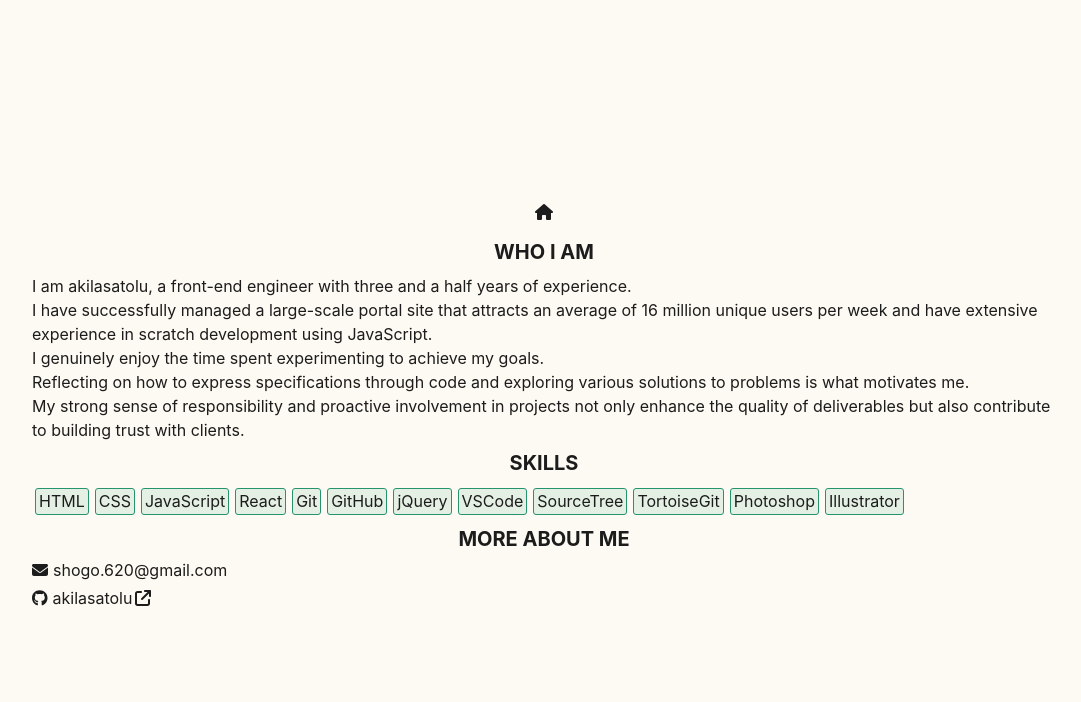
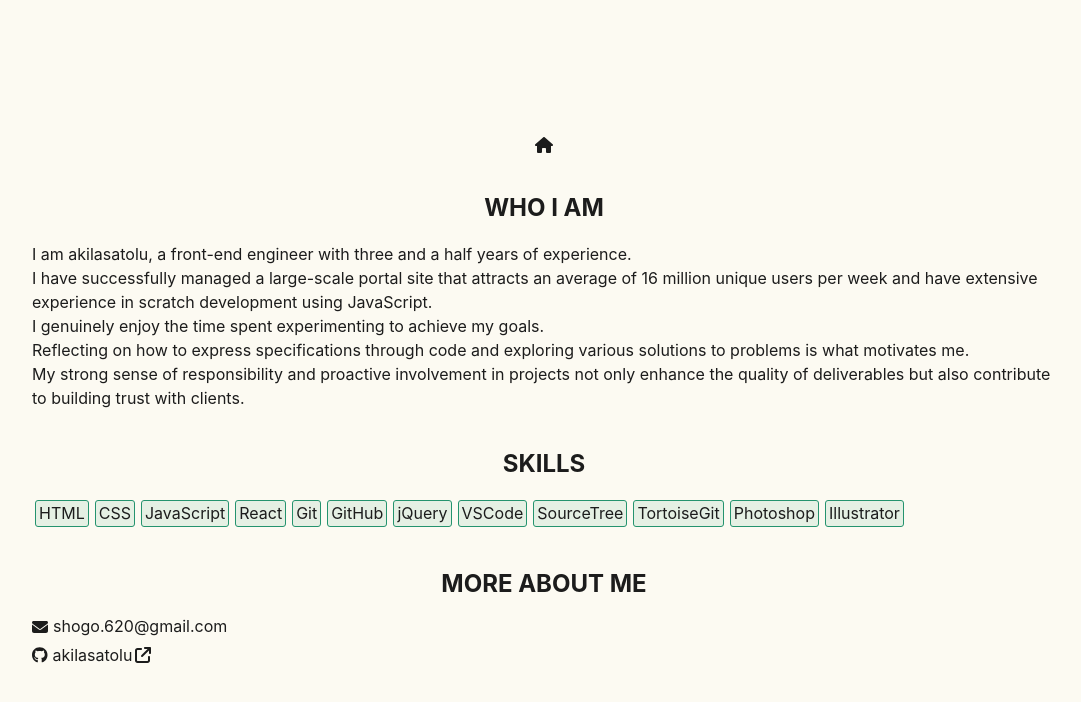
Before and after one commit to akilasatolu/akilasatolu, a React (Create React App) app: page /akilasatolu/me in a window 1280 px wide. Shown: the top 702 px of the page, without its empty margins (96-1177 px from the left). Built offline with nearby package versions, Linux system fonts and the light colour scheme.

Commit message:
mod インデント、クラス名、CSSの修正

```diff
--- a/src/App.css
+++ b/src/App.css
@@ -1,4 +1,4 @@
-.App {
+.app {
     text-align: center;
     background-color: var(--main-bg-color);
     color: var(--main-text-color);
@@ -7,10 +7,55 @@
     flex-direction: column;
     align-items: center;
     justify-content: center;
-    font-size: 16px;
+    font-size: var(--font-size-normal);
 }
 
-.App-inner {
+.app_inner {
     width: 80%;
-    padding: 24px 0;
+    padding: 40px 0;
 }
+
+.section {
+    padding-top: 20px;
+}
+
+.section_title {
+    font-weight: bold;
+    font-size: var(--font-size-large);
+    padding: 10px 0;
+}
+
+.section_body {
+    padding: 10px 0;
+}
+
+.badge_list {
+    display: flex;
+    flex-wrap: wrap;
+}
+
+.badge_item {
+    margin: 3px;
+    padding: 3px;
+    background: rgba(36, 147, 110, 0.1);
+    border-radius: 3px;
+    border: 1px solid var(--main-highlight-color);
+}
+
+.badge_list .badge_item {
+    margin-top: 3px;
+}
+
+.list_column {
+    display: flex;
+    flex-direction: column;
+}
+
+.list_column_item {
+    margin-top: 10px;
+}
+
+.list_column_item_l {
+    margin-top: 20px;
+    font-size: var(--font-size-large);
+}
--- a/src/App.js
+++ b/src/App.js
@@ -1,5 +1,3 @@
-import './App.css';
-import './Components/Components.css';
 import { BrowserRouter as Router, Routes, Route } from 'react-router-dom';
 import Home from './pages/Home';
 import Me from './pages/Me';
@@ -8,7 +6,7 @@ import Labo from './pages/Labo';
 function App() {
     return (
         <Router basename="/akilasatolu">
-            <div className='App'>
+            <div className='app'>
                 <Routes>
                     <Route exact path="/" element={<Home />} />
                     <Route path="/me" element={<Me />} />
--- a/src/Components/Components.css
+++ b/src/Components/Components.css
@@ -1,22 +1,22 @@
-.Link-in {
+.link_in {
     border-bottom: 2px solid var(--main-highlight-color);
     font-weight: bold;
 }
 
-.Link-in .Link-icon {
+.link_in .link_icon {
     display: none;
 }
 
-.Link-in:hover .Link-icon {
+.link_in:hover .link_icon {
     display: inline-block;
     margin-left: 3px;
 }
 
-.Link-out .Link-icon {
+.link_out .link_icon {
     margin-left: 3px;
 }
 
-.Details {
+.details {
     display: flex;
     flex-direction: column;
     align-items: center;
@@ -24,63 +24,38 @@
     padding-top: 20px;
 }
 
-.Detail {
+.detail {
     text-align: left;
     width: 100%;
     border-top: 1px solid var(--main-highlight-color);
     padding-top: 20px;
 }
 
-.Detail-inner:hover .Detail-title, .Detail-inner:hover .Detail-text {
+.detail_inner:hover .detail_title, .detail_inner:hover .detail_text {
     background: rgba(36, 147, 110, 0.1);
 }
 
-.Detail-title {
+.detail_title {
     padding: 5px;
     font-weight: bold;
     border-radius: 5px 5px 0 0;
 }
 
-.Detail-text {
+.detail_text {
     overflow-wrap: break-word;
     padding: 5px;
     border-radius: 0 0 5px 5px;
     line-height: 1.5;
 }
 
-.Section-title {
-    font-weight: bold;
-    font-size: 20px;
-    padding-top: 10px;
-}
-
-.Badge-list {
-    display: flex;
-    flex-wrap: wrap;
-    padding-top: 10px;
-}
-
-.Badge-item {
-    margin: 3px;
-    padding: 3px;
-    background: rgba(36, 147, 110, 0.1);
-    border-radius: 3px;
-    border: 1px solid var(--main-highlight-color);
-}
-
-.Badge-list .Badge-item {
-    margin-top: 3px;
-}
-
-.Icon-left {
+.icon_left {
     display: flex;
     flex-direction: row;
     justify-content: flex-start;
     align-items: center;
-    padding-top: 10px;
 }
 
-.Icon-left > *:first-child {
+.icon_left > *:first-child {
     margin-right: 5px;
 }
 
@@ -88,16 +63,16 @@
 /* ===========================================
 LinkHome
 =========================================== */
-.Link_home {
-    padding: 10px;
+.link_home {
+    padding: 10px 0;
 }
 
-.Link_home .Link_home_icon {
+.link_home .link_home_icon {
     padding: 10px;
     border-radius: 8px;
 }
 
-.Link_home .Link_home_icon:hover {
+.link_home .link_home_icon:hover {
     padding: 8px;
     background: rgba(36, 147, 110, 0.1);
     border: 2px solid var(--main-highlight-color);
@@ -107,11 +82,7 @@ LinkHome
 /* ===========================================
 Text
 =========================================== */
-.Texts {
-    padding-top: 10px;
-}
-
-.Text {
+.texts {
     font-size: 16px;
     line-height: 1.5;
     text-align: left;
--- a/src/Components/LinkHome.js
+++ b/src/Components/LinkHome.js
@@ -4,8 +4,8 @@ import { faHouse } from '@fortawesome/free-solid-svg-icons';
 
 function LinkHome(){
     return (
-        <div className='Link_home'>
-            <Link to="/" className='Link_home_icon'>
+        <div className='link_home'>
+            <Link to="/" className='link_home_icon'>
                 <FontAwesomeIcon icon={faHouse} />
             </Link>
         </div>
--- a/src/Components/Text.js
+++ b/src/Components/Text.js
@@ -9,8 +9,8 @@ function Text(props){
         );
     });
     return (
-        <div className="Texts">
-            <p className="Text">{txt}</p>
+        <div className="texts">
+            <p>{txt}</p>
         </div>
     );
 }
--- a/src/index.css
+++ b/src/index.css
@@ -2,6 +2,9 @@
     --main-bg-color: #FCFAF2;
     --main-text-color: #1C1C1C;
     --main-highlight-color: #24936E;
+    --font-size-small: 12px;
+    --font-size-normal: 16px;
+    --font-size-large: 24px;
 }
 
 body {
--- a/src/pages/Home.js
+++ b/src/pages/Home.js
@@ -3,14 +3,14 @@ import { FontAwesomeIcon } from '@fortawesome/react-fontawesome'
 import { faHandPointLeft } from '@fortawesome/free-solid-svg-icons'
 
 function Home() {
-  return (
-    <div className='App-inner'>
-      <ul>
-          <li><p>Hi,I'm <Link to="/me" className="Link-in">akilasatolu<span className='Link-icon'><FontAwesomeIcon icon={faHandPointLeft} /></span></Link>.</p></li>
-          <li><p>My Labo is <Link to="/labo" className="Link-in">here<span className='Link-icon'><FontAwesomeIcon icon={faHandPointLeft} /></span></Link>.</p></li>
-      </ul>
-    </div>
-  );
+    return (
+        <div className='app_inner'>
+            <ul className='list_column'>
+                <li className='list_column_item_l'><p>Hi,I'm <Link to="/me" className="link_in">akilasatolu<span className='link_icon'><FontAwesomeIcon icon={faHandPointLeft} /></span></Link>.</p></li>
+                <li className='list_column_item_l'><p>My Labo is <Link to="/labo" className="link_in">here<span className='link_icon'><FontAwesomeIcon icon={faHandPointLeft} /></span></Link>.</p></li>
+            </ul>
+        </div>
+    );
 }
 
 export default Home;
--- a/src/pages/Labo.js
+++ b/src/pages/Labo.js
@@ -1,6 +1,4 @@
-import { Link } from 'react-router-dom';
 import { FontAwesomeIcon } from '@fortawesome/react-fontawesome';
-import { faHouse } from '@fortawesome/free-solid-svg-icons';
 import { faArrowUpRightFromSquare } from '@fortawesome/free-solid-svg-icons';
 import Text from '../Components/Text';
 import Home from '../Components/LinkHome';
@@ -8,23 +6,25 @@ import Data from '../datas/data.json';
 
 function Labo() {
     return (
-    <div className='App-inner'>
+        <div className='app_inner'>
         <Home />
+        <section className='section'>
+            <div className='section_body'>
             <Text>{'I am deeply curious about emerging technologies and continuously strive to enhance my knowledge.\nI translate this knowledge into actionable skills through coding and project development.\nHere, you can see some of the work that has resulted from my efforts.'}</Text>
             {(()=>{
                 const data = Data.data.Labo;
                 if(data.length===0) return;
                 return (
-          <ul className='Details'>
+                <ul className='details'>
                     {
                     data.map((d, i) => {
                         return (
-                  <li key={i} className='Detail'>
-                    <a href={d.url} className='Detail-inner Link-out' target='_black' rel='noopener'>
-                      <div className='Detail-title'>
-                        <p>{d.title}<FontAwesomeIcon className='Link-icon' icon={faArrowUpRightFromSquare} /></p>
+                        <li key={i} className='detail'>
+                            <a href={d.url} className='detail_inner link_out' target='_black' rel='noopener'>
+                            <div className='detail_title'>
+                                <p>{d.title}<FontAwesomeIcon className='link_icon' icon={faArrowUpRightFromSquare} /></p>
                             </div>
-                      <div className='Detail-text'>
+                            <div className='detail_text'>
                                 <p>{d.disc}</p>
                             </div>
                             </a>
@@ -35,6 +35,9 @@ function Labo() {
                 </ul>
                 );
             })()}
+
+            </div>
+        </section>
         </div>
     );
 }
--- a/src/pages/Me.js
+++ b/src/pages/Me.js
@@ -8,34 +8,50 @@ import Data from '../datas/data.json';
 
 function Me() {
     return (
-    <div className='App-inner'>
+        <div className='app_inner'>
             <Home />
-      <div className='Section-title'><p>WHO I AM</p></div>
+            <section className='section'>
+                <div className='section_title'><p>WHO I AM</p></div>
+                <div className='section_body'>
                     <Text>{'I am akilasatolu, a front-end engineer with three and a half years of experience.\nI have successfully managed a large-scale portal site that attracts an average of 16 million unique users per week and have extensive experience in scratch development using JavaScript.\nI genuinely enjoy the time spent experimenting to achieve my goals.\nReflecting on how to express specifications through code and exploring various solutions to problems is what motivates me.\nMy strong sense of responsibility and proactive involvement in projects not only enhance the quality of deliverables but also contribute to building trust with clients.'}</Text>
-      <div className='Section-title'><p>SKILLS</p></div>
+                </div>
+            </section>
+            <section className='section'>
+                <div className='section_title'><p>SKILLS</p></div>
+                <div className='section_body'>
                     {(()=>{
                         const data = Data.data.Skills;
                         if(data.length===0) return;
                         return (
-          <ul className='Badge-list'>
+                            <ul className='badge_list'>
                                 {
                                 data.map((d, i) => {
                                     return (
-                  <li key={i} className='Badge-item'>{d}</li>
+                                        <li key={i} className='badge_item'>{d}</li>
                                     );
                                 })
                                 }
                             </ul>
                         );
                     })()}
-      <div className='Section-title'><p>MORE ABOUT ME</p></div>
-      <div className='Icon-left'>
+                </div>
+            </section>
+            <section className='section'>
+                <div className='section_title'><p>MORE ABOUT ME</p></div>
+                <div className='section_body'>
+                    <ul className='list_column'>
+                        <li className='list_column_item icon_left'>
                             <FontAwesomeIcon icon={faEnvelope} />
                             <p>shogo.620@gmail.com</p>
+                        </li>
+                        <li className='list_column_item'>
+                            <a href={'https://github.com/akilasatolu'} className='link_out' target='_black' rel='noopener'>
+                                <p className='icon_left'><FontAwesomeIcon icon={faGithub} />{'akilasatolu'}<FontAwesomeIcon icon={faArrowUpRightFromSquare} className='link_icon' /></p>
+                            </a>
+                        </li>
+                    </ul>
                 </div>
-      <a href={'https://github.com/akilasatolu'} className='Link-out' target='_black' rel='noopener'>
-        <p className='Icon-left'><FontAwesomeIcon icon={faGithub} />{'akilasatolu'}<FontAwesomeIcon icon={faArrowUpRightFromSquare} className='Link-icon' /></p>
-      </a>
+            </section>
         </div>
     );
 }
```
Also changed, not shown: src/index.js (+5 -3 lines), public/index.html (indentation only). Lines whose indentation alone changed are shown as unchanged.
